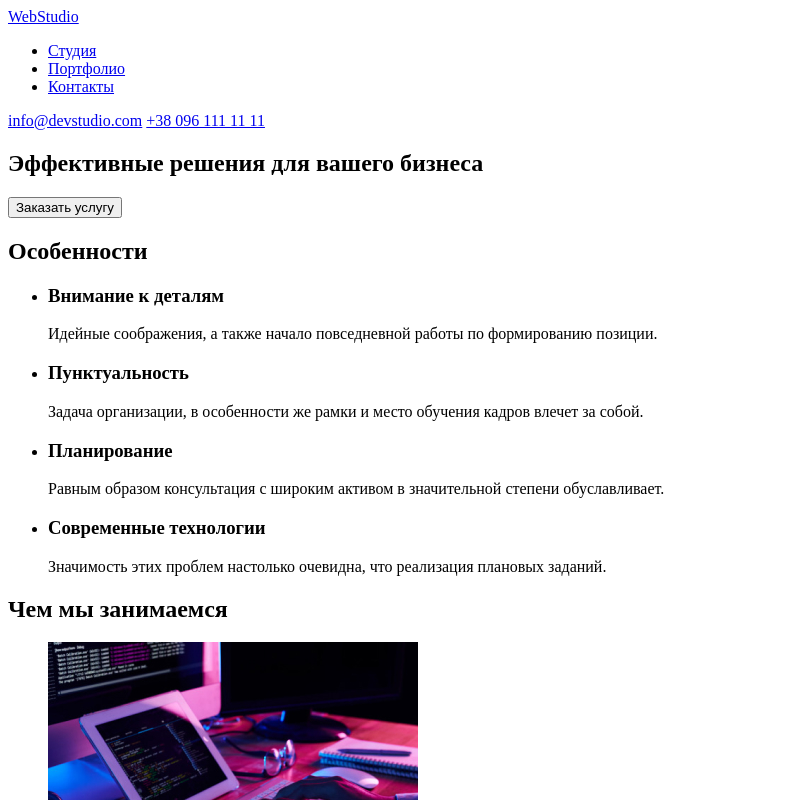
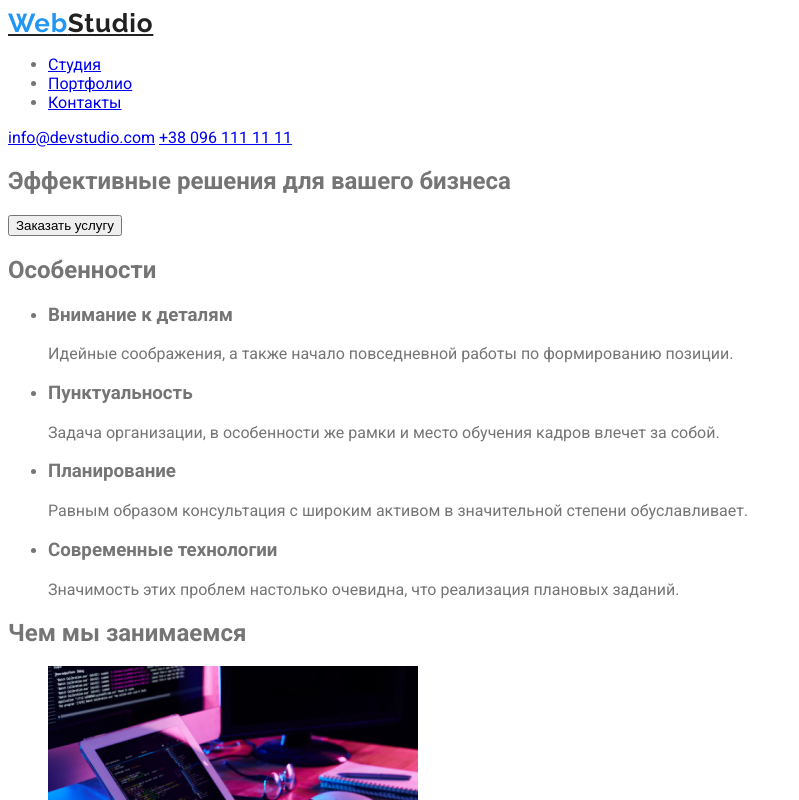
Before and after one commit to DmytroAntonenko/goit-markup-hw-02, a plain HTML site: page index.html in a window 1280 px wide. Shown: the top 800 px of the page, without its empty margins (0-799 px from the left). Drawn offline with Linux system fonts and the light colour scheme.

Commit message:
css наполнение шаг 1

```diff
--- /dev/null
+++ b/css/styless.css
@@ -0,0 +1,37 @@
+:root {
+    --primary-text-color: #757575;
+    --title-text-color: #212121;
+    --accent-color:  #2196F3;
+    --primery-white-color: #FFFFFF;
+
+}
+body {
+background-color: var(--primery-white-color);
+color: var(--primary-text-color);
+font-family: 'Roboto', sans-serif;
+}
+.logo-header {
+    color: var(--title-text-color);
+    font-family: 'Raleway', sans-serif;
+    font-weight: 700;
+    font-size: 26px;
+    line-height: 1.19;
+    letter-spacing: 0.03em;
+}
+.logo-accent {
+    color: var(--accent-color);
+}
+.header {
+
+}
+.footer {
+    background-color: #2F303A;
+}
+.logo-footer {
+    color: var(--primery-white-color);
+    font-family: 'Raleway', sans-serif;
+    font-weight: 700;
+    font-size: 26px;
+    line-height: 1.19;
+    letter-spacing: 0.03em;
+}
--- a/index.html
+++ b/index.html
@@ -4,12 +4,16 @@
     <meta charset="UTF-8">
     <meta http-equiv="X-UA-Compatible" content="IE=edge">
     <meta name="viewport" content="width=device-width, initial-scale=1.0">
-    <title>Студия</title>
-    <link rel="stylesheet" href="./css/styles.css">
+    <title>Портфолио</title>
+    <link rel="preconnect" href="https://fonts.googleapis.com">
+<link rel="preconnect" href="https://fonts.gstatic.com" crossorigin>
+<link href="https://fonts.googleapis.com/css2?family=Raleway:wght@700&family=Roboto:wght@400;500;700;900&display=swap"
+rel="stylesheet">
+    <link rel="stylesheet" href="./css/styless.css">
 </head>
 <body>
-    <header>
-        <a href="/">WebStudio</a>
+    <header class="header">
+        <a class="logo-header" href="/"><span class="logo-accent">Web</span>Studio</a>
         <nav>
             <ul>
                 <li>
@@ -27,7 +31,7 @@
         <a href="tel:+380961111111">+38 096 111 11 11</a>
     </header>
     <main>
-        <section>
+        <section class="section">
             <h1>Эффективные решения для вашего бизнеса</h1>
             <button type="button">Заказать услугу</button>
         </section>
@@ -101,8 +105,8 @@
             </ul>
         </section>
     </main>
-    <footer>
-        <a href="/">WebStudio</a>
+    <footer class="footer">
+        <a href="/" class="logo-footer"><span class="logo-accent">Web</span>Studio</a>
         <address>
             <ul>
                 <li>
```
Also changed, not shown: portfolio.html (+4 -0 lines).
